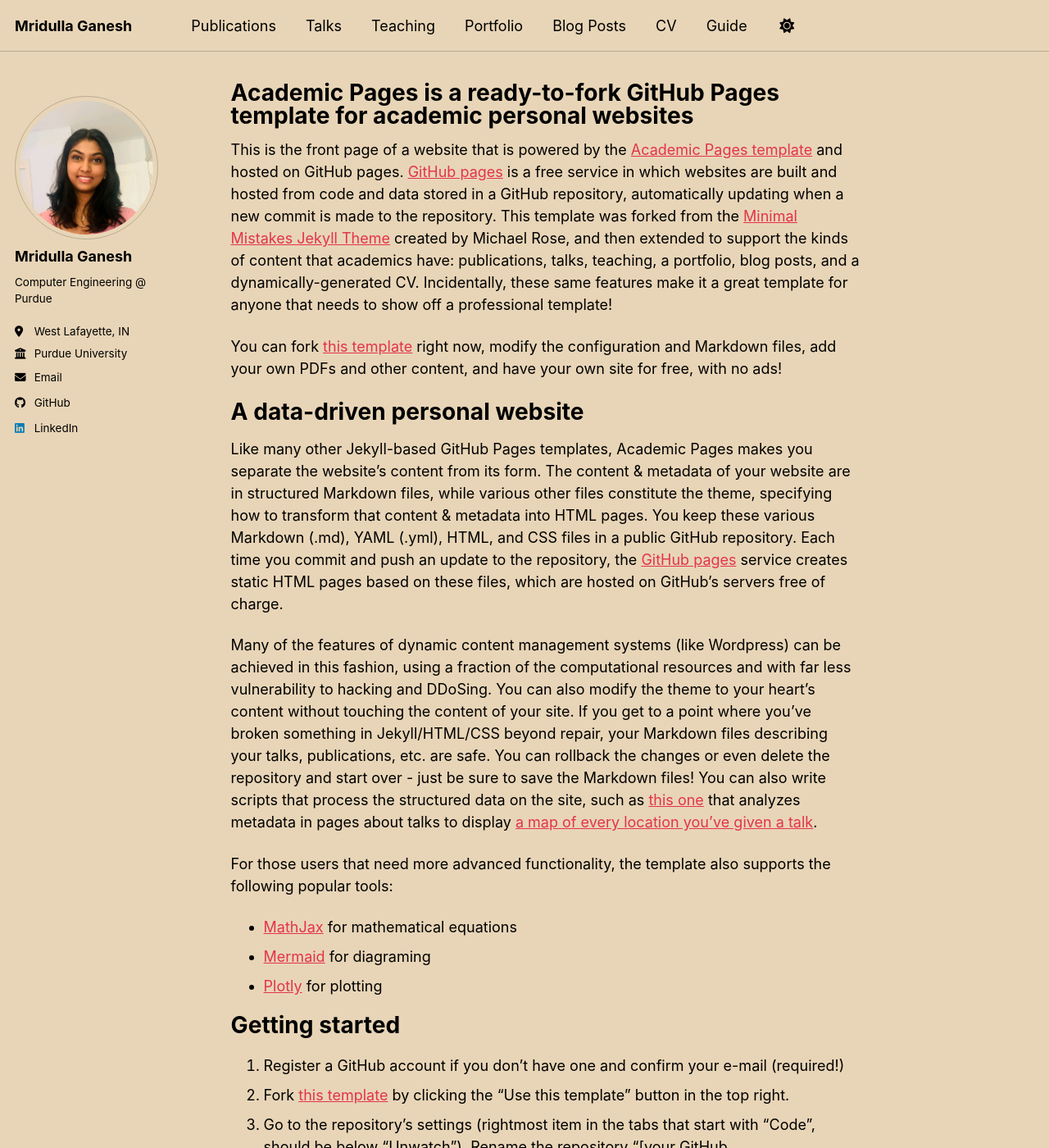
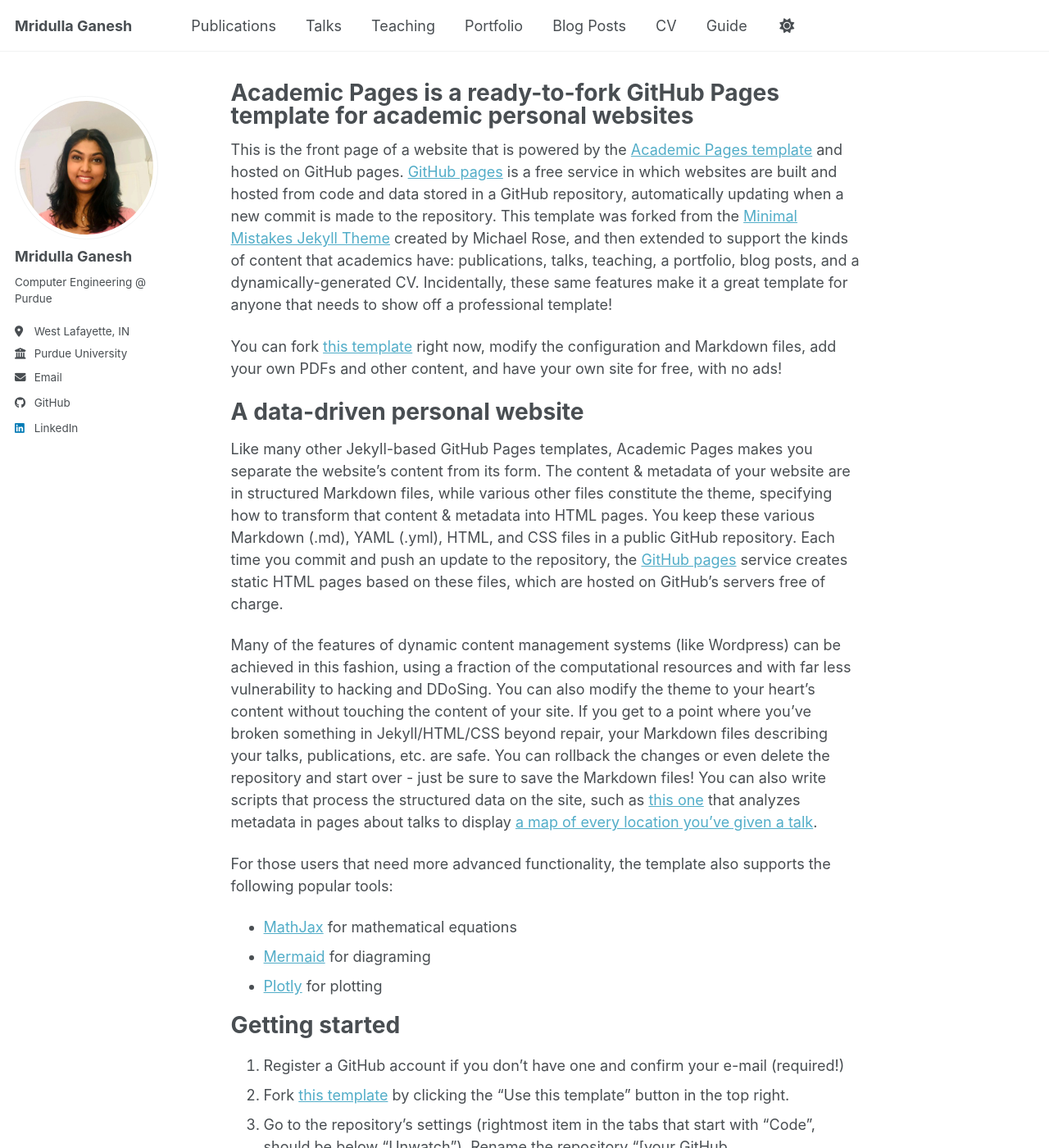
Before and after one commit to mridg/mridg.github.io, a Jekyll site: the page built from _pages/about.md, in a window 1280 px wide and 1400 px high. Shown: the whole window at 82% size. Built offline with Jekyll 4.4.1, drawn with Linux system fonts in a browser that asks for light colours; a script bundle is joined from its source files by our own code; library files that are not in the unit come from our copies.

Commit message:
changed the theme bruh

```diff
--- a/_config.yml
+++ b/_config.yml
@@ -8,7 +8,7 @@
 
 # Basic Site Settings
 locale                   : "en-US"
-site_theme               : "sunrise" # the available themes options are "default", "air", "sunrise", "mint", "dirt" and "contrast"
+site_theme               : "default" # the available themes options are "default", "air", "sunrise", "mint", "dirt" and "contrast"
 title                    : "Mridulla Ganesh"
 title_separator          : "-"
 name                     : &name "Mridulla Ganesh"
```
